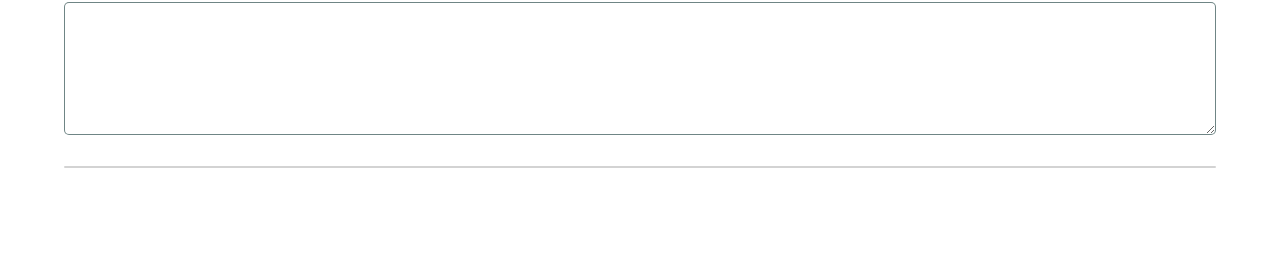
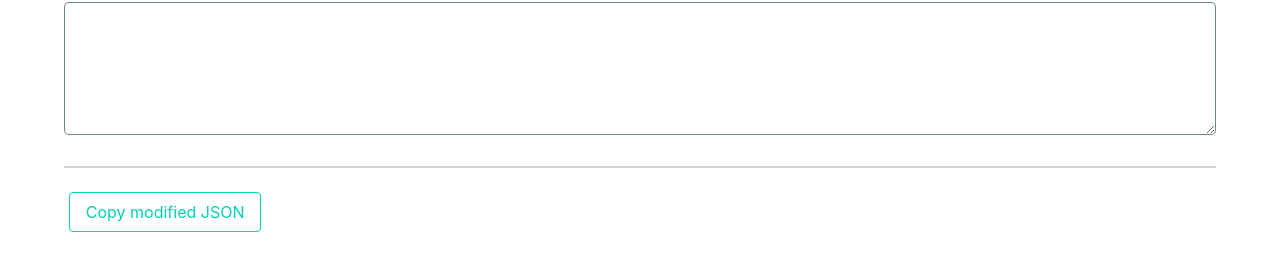
Before and after one commit to NMSCD/Base-Reorder, a plain HTML site: page index.html in a window 1280 px wide. Shown: the part 114-384 px from the top of the page. Drawn offline with nearby package versions, Linux system fonts and the light colour scheme.

Commit message:
structure; styling

```diff
--- a/index.html
+++ b/index.html
@@ -26,15 +26,18 @@
 			</section>
 			<hr>
 			<section id="output">
-				<button class="button is-primary is-outlined" id="copy" onclick="copyButton(this)">Copy modified
-					JSON</button>
+				<div class="columns is-desktop">
+					<div class="column">
+						<button class="button is-primary is-outlined" id="copy" onclick="copyButton(this)">Copy modified
+							JSON</button>
+					</div>
+				</div>
 				<div class="columns is-desktop">
 					<div class="column is-full-mobile">
 						<div id="bases" class="bases"></div>
 					</div>
 					<div style="display:none" class="column is-full-mobile">
-						<div id="JSONout" class="JSON">
-						</div>
+						<div id="JSONout" class="JSON"></div>
 					</div>
 				</div>
 			</section>
--- a/lib/logic.js
+++ b/lib/logic.js
@@ -1,6 +1,3 @@
-//Array.prototype.move = function (from, to) {
-//	this.splice(to, 0, this.splice(from, 1)[0]);
-//};
 let bases, newBases;
 
 function getBases(JSONInput) {
@@ -81,8 +78,6 @@ function outputJSON() {
 	const divOrder = getDivOrder();
 	for (let i = 0; i < bases.length; i++) {
 		newArray[i] = bases[divOrder[i]]
-		const name = newArray[i].Name ? newArray[i].Name : newArray[i].BaseType.PersistentBaseTypes;
-		console.log(name)
 	}
 	newBases = newArray;
 }
--- a/lib/style.css
+++ b/lib/style.css
@@ -55,10 +55,10 @@ hr {
 	border: 2px solid black;
 }
 
-#output:has(.bases:empty) {
+/* #output:has(.bases:empty) {
 	display: none;
 }
-
+ */
 textarea {
 	padding: 0 5px;
 	border-radius: 5px;
@@ -71,3 +71,7 @@ textarea {
 textarea:hover {
 	border: 1px solid black;
 }
+
+#copy.button {
+	margin-left: 0.3em;
+}
```
